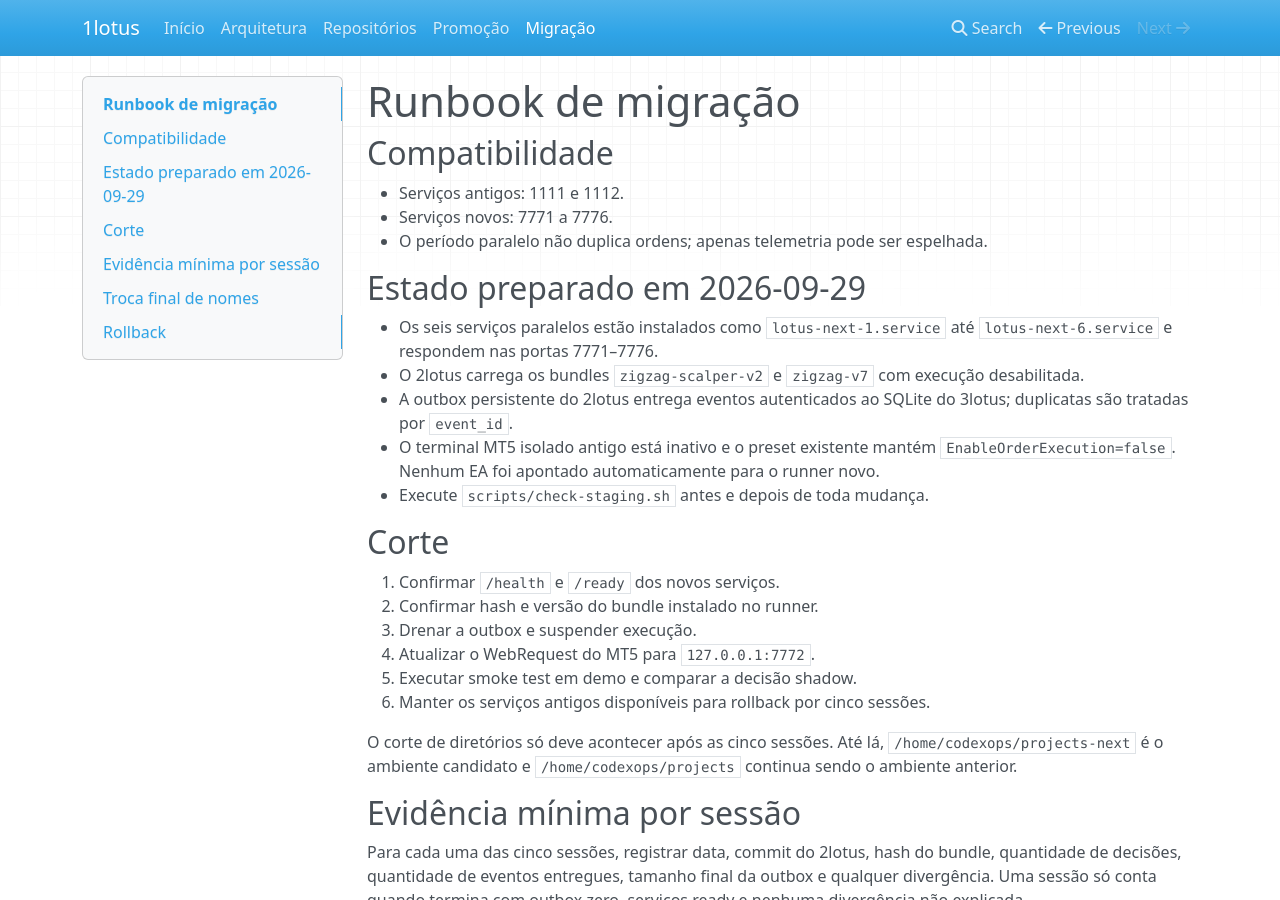
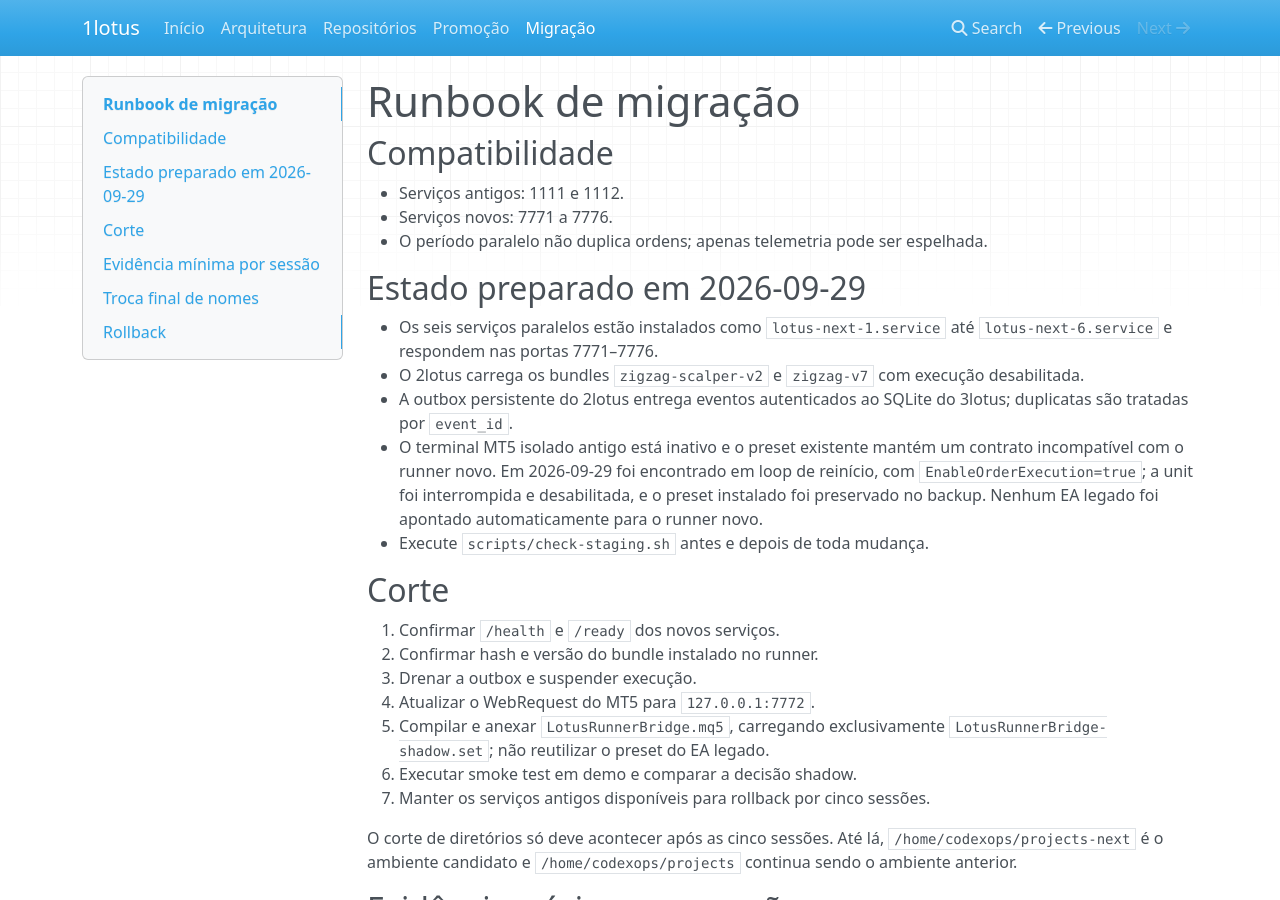
Before and after one commit to 6uilhermeTeixeira/1lotus, an MkDocs documentation site: the page built from docs/migration-runbook.md, in a window 1280 px wide and 900 px high. Built offline with MkDocs 1.6.1, drawn with Linux system fonts in a browser that asks for light colours; nearby versions of some CDN libraries.

Commit message:
Record MT5 cutover safety incident

```diff
--- a/docs/migration-runbook.md
+++ b/docs/migration-runbook.md
@@ -15,8 +15,10 @@
 - A outbox persistente do 2lotus entrega eventos autenticados ao SQLite do
   3lotus; duplicatas são tratadas por `event_id`.
 - O terminal MT5 isolado antigo está inativo e o preset existente mantém
-  `EnableOrderExecution=false`. Nenhum EA foi apontado automaticamente para o
-  runner novo.
+  um contrato incompatível com o runner novo. Em 2026-09-29 foi encontrado em
+  loop de reinício, com `EnableOrderExecution=true`; a unit foi interrompida e
+  desabilitada, e o preset instalado foi preservado no backup. Nenhum EA legado
+  foi apontado automaticamente para o runner novo.
 - Execute `scripts/check-staging.sh` antes e depois de toda mudança.
 
 ## Corte
@@ -25,8 +27,10 @@
 2. Confirmar hash e versão do bundle instalado no runner.
 3. Drenar a outbox e suspender execução.
 4. Atualizar o WebRequest do MT5 para `127.0.0.1:7772`.
-5. Executar smoke test em demo e comparar a decisão shadow.
-6. Manter os serviços antigos disponíveis para rollback por cinco sessões.
+5. Compilar e anexar `LotusRunnerBridge.mq5`, carregando exclusivamente
+   `LotusRunnerBridge-shadow.set`; não reutilizar o preset do EA legado.
+6. Executar smoke test em demo e comparar a decisão shadow.
+7. Manter os serviços antigos disponíveis para rollback por cinco sessões.
 
 O corte de diretórios só deve acontecer após as cinco sessões. Até lá,
 `/home/codexops/projects-next` é o ambiente candidato e
```
